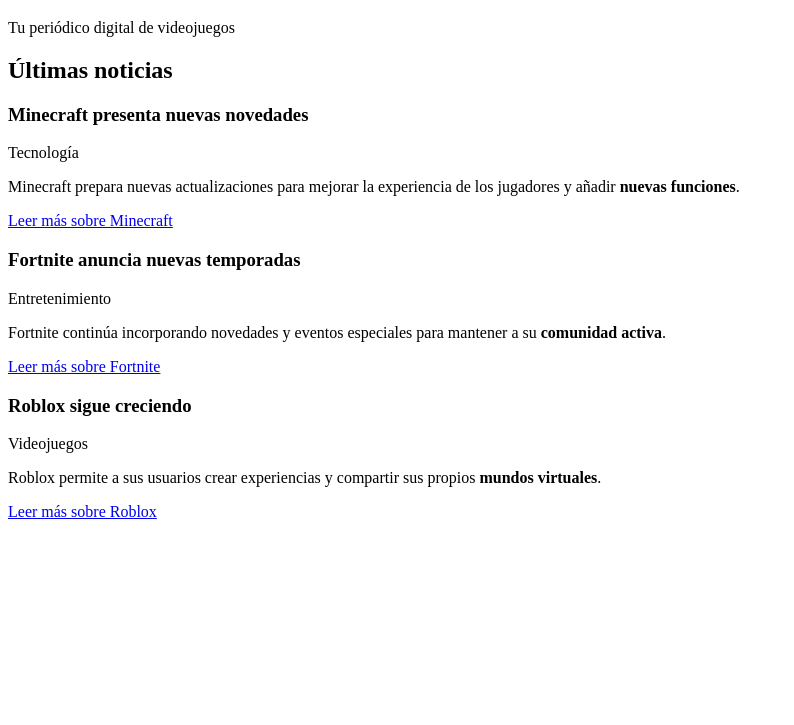
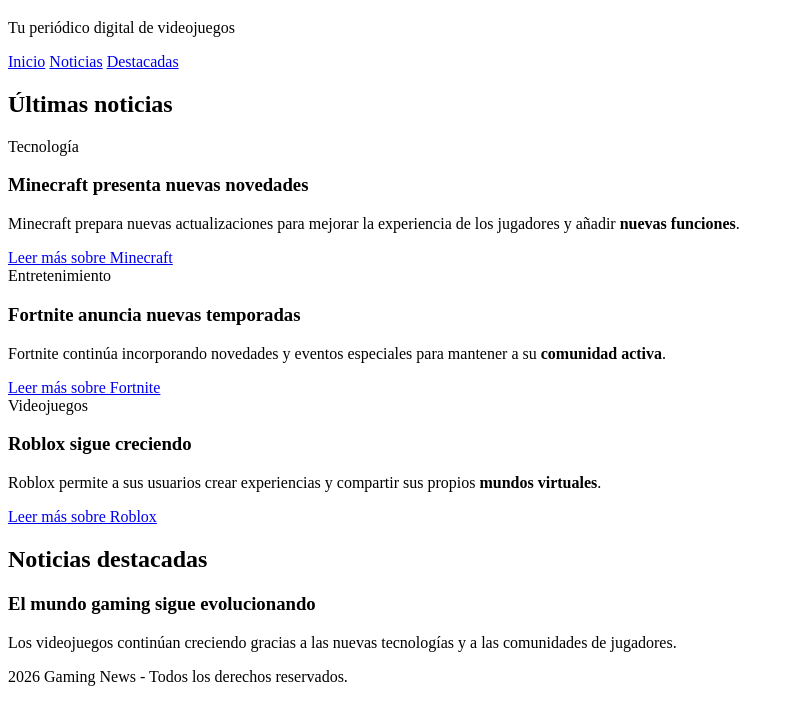
Before and after one commit to naira-plz/practicacss, a plain HTML site: page index.html in a window 1280 px wide. Shown: the part 61-786 px from the top of the page, without its empty margins (0-794 px from the left). Drawn offline with Linux system fonts and the light colour scheme.

Commit message:
3. Organizar contenido con div class e id

```diff
--- a/index.html
+++ b/index.html
@@ -1,36 +1,70 @@
 
 <!DOCTYPE html>
 <html lang="es">
+
 <head>
     <meta charset="UTF-8">
     <meta name="viewport" content="width=device-width, initial-scale=1.0">
     <title>Gaming News</title>
     <link rel="stylesheet" href="styles.css">
 </head>
+
 <body>
 
+    <div id="cabecera">
         <h1>GAMING NEWS</h1>
         <p>Tu periódico digital de videojuegos</p>
+    </div>
 
+    <div id="menu">
+        <a class="enlace" href="#inicio">Inicio</a>
+        <a class="enlace" href="#noticias">Noticias</a>
+        <a class="enlace" href="#destacadas">Destacadas</a>
+    </div>
+
+    <div id="inicio">
+
+        <div id="noticias">
             <h2>Últimas noticias</h2>
 
-    <!-- Elementos de bloque: h2 y p -->
-    <!-- Elementos en línea: strong y a -->
-
+            <div class="noticia">
+                <span class="categoria">Tecnología</span>
                 <h3>Minecraft presenta nuevas novedades</h3>
-    <span>Tecnología</span>
                 <p>Minecraft prepara nuevas actualizaciones para mejorar la experiencia de los jugadores y añadir <strong>nuevas funciones</strong>.</p>
                 <a href="https://www.minecraft.net/">Leer más sobre Minecraft</a>
+            </div>
 
+            <div class="noticia">
+                <span class="categoria">Entretenimiento</span>
                 <h3>Fortnite anuncia nuevas temporadas</h3>
-    <span>Entretenimiento</span>
                 <p>Fortnite continúa incorporando novedades y eventos especiales para mantener a su <strong>comunidad activa</strong>.</p>
                 <a href="https://www.fortnite.com/">Leer más sobre Fortnite</a>
+            </div>
 
+            <div class="noticia">
+                <span class="categoria">Videojuegos</span>
                 <h3>Roblox sigue creciendo</h3>
-    <span>Videojuegos</span>
                 <p>Roblox permite a sus usuarios crear experiencias y compartir sus propios <strong>mundos virtuales</strong>.</p>
                 <a href="https://www.roblox.com/">Leer más sobre Roblox</a>
+            </div>
+
+        </div>
+
+        <div id="destacadas">
+            <h2>Noticias destacadas</h2>
+
+            <div class="noticia destacado">
+                <h3>El mundo gaming sigue evolucionando</h3>
+                <p>Los videojuegos continúan creciendo gracias a las nuevas tecnologías y a las comunidades de jugadores.</p>
+            </div>
+
+        </div>
+
+    </div>
+
+    <div id="pie">
+        <p>2026 Gaming News - Todos los derechos reservados.</p>
+    </div>
 
 </body>
 </html>
```
Lines whose indentation alone changed are shown as unchanged.
